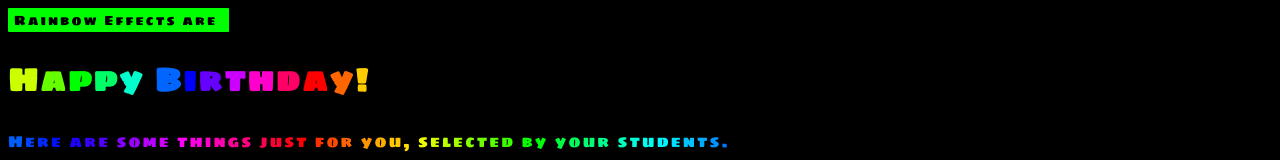
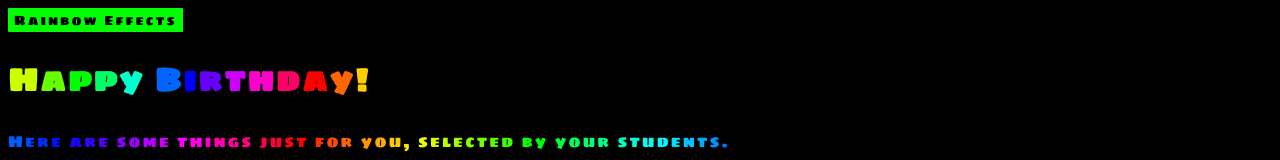
Before and after one commit to Legend-of-iPhoenix/TheSnakeland, a plain HTML site: page index.html in a window 1280 px wide. Shown: the top 160 px of the page. Drawn offline with Linux system fonts and the light colour scheme.

Commit message:
Update index.html

```diff
--- a/index.html
+++ b/index.html
@@ -26,9 +26,6 @@
 		.on {
 			background-color: #0f0;
 		}
-		.on::after {
-			content: "on!";
-		}
 		.off {
 			background-color: #f00;
 		}
@@ -36,7 +33,7 @@
 	<link href="https://fonts.googleapis.com/css?family=Sigmar+One" rel="stylesheet">
 </head>
 <body style="background-color: #000;">
-	<input type="button" value="Rainbow Effects are " class="on" onclick="toggleRainbow()">
+	<input type="button" value="Rainbow Effects" class="on" onclick="toggleRainbow()">
 	<h1 class="rainbow">Happy Birthday!</h1>
 	<div>
 		<p class="rainbow">Here are some things just for you, selected by your students.</p>
```
